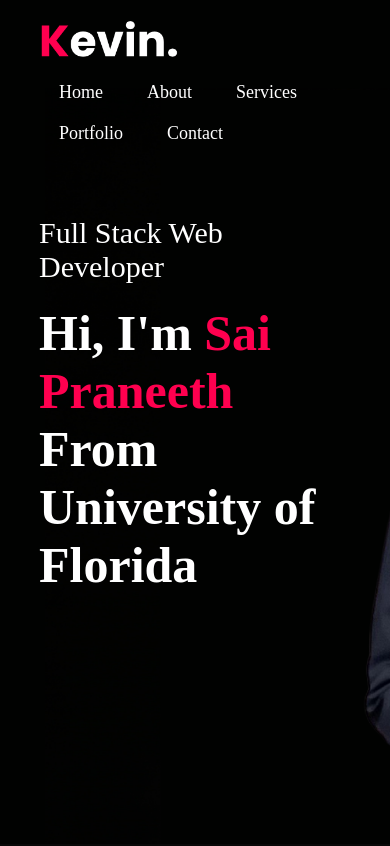
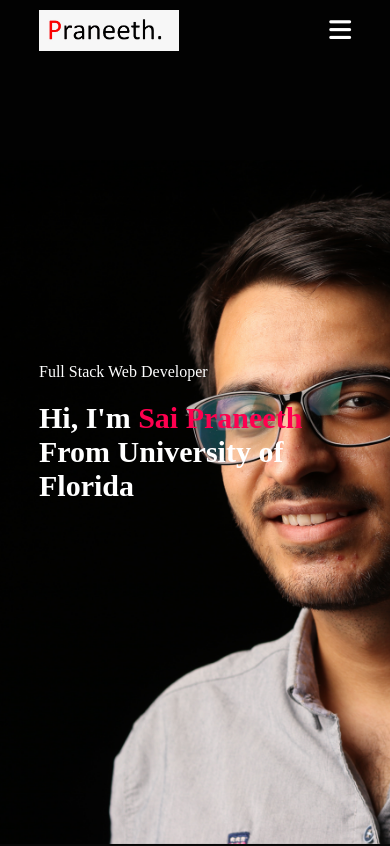
Before and after one commit to saipraneethkurmelkar/portfolio-website, a plain HTML site: page index.html in a window 390 px wide. Shown: the top 846 px of the page. Drawn offline with Linux system fonts and the light colour scheme.

Commit message:
Logo added

```diff
--- a/index.html
+++ b/index.html
@@ -12,14 +12,16 @@
     <div id="header">
         <div class="container">
             <nav>
-                <img src="images/logo.png" class="logo">
-                <ul>
-                    <li> <a href="#">Home</a> </li>
-                    <li> <a href="#">About</a> </li>
-                    <li> <a href="#">Services</a> </li>
-                    <li> <a href="#">Portfolio</a> </li>
-                    <li> <a href="#">Contact</a> </li>
+                <img src="images/logo1.jpeg" class="logo">
+                <ul id="sidemenu">
+                    <li> <a href="#header">Home</a> </li>
+                    <li> <a href="#about">About</a> </li>
+                    <li> <a href="#services">Services</a> </li>
+                    <li> <a href="#portfolio">Portfolio</a> </li>
+                    <li> <a href="#contact">Contact</a> </li>
+                    <i class="fas fa-times" onclick="closemenu()"></i>
                 </ul>
+                <i class="fas fa-bars" onclick="openmenu()"></i>
             </nav>
             <div class="header-text">
                 <p>Full Stack Web Developer</p>
@@ -245,5 +247,16 @@
 
 </script>
 
+<script>
+    var sidemenu = document.getElementById("sidemenu");
+
+    function closemenu(){
+        sidemenu.style.right= "-200px";
+    }
+    function openmenu(){
+        sidemenu.style.right= "0";
+    }
+</script>
+
 </body>
 </html>
--- a/style.css
+++ b/style.css
@@ -7,6 +7,9 @@
 body{
     background: #080808;
     color: #fff;
+}
+html{
+    scroll-behavior: smooth;
 }
 #header{
     width: 100%;
@@ -370,3 +373,66 @@ form .btn2{
     margin-top: 20px;
     cursor: pointer;
 }
+
+nav .fas{
+    display: none;
+}
+
+/* ------------ css for small screens ---------------------- */
+
+@media only screen and (max-width: 600px){
+    #header{
+        background-image: url(images/phone-background.png);
+    }
+    .header-text{
+        margin-top: 100%;
+        font-size:16px;
+    }
+    .header-text h1{
+        font-size: 30px;
+    }
+    nav .fas{
+        display: block;
+        font-size: 25px;
+    }
+    nav ul{
+        background:#ff004f;
+        position:fixed;
+        top: 0;
+        right: -200px;
+        width: 200px;
+        height: 100vh;
+        padding-top: 50px;
+        transition: right 0.5s;
+    }
+    nav ul li{
+        display: block;
+        margin: 25px;
+    }
+
+    nav ul .fas{
+        position: absolute;
+        top: 25px;
+        left: 25px;
+        cursor: pointer;
+    }
+    .sub-title{
+        font-size: 40px;
+    }
+    .about-col-1, .about-col-2{
+        flex-basis: 100%;
+    }
+    .about-col-1{
+        margin-bottom: 30px;
+    }
+    .about-col-2{
+        font-size: 14px;
+    }
+    .tab-links{
+        font-size: 16px;
+        margin-right: 20px ;
+    }
+    .contact-left, .contact-right{
+        flex-basis: 100%;
+    }
+}
```
Also changed, not shown: images/logo1.jpeg (added), 1 other file.
